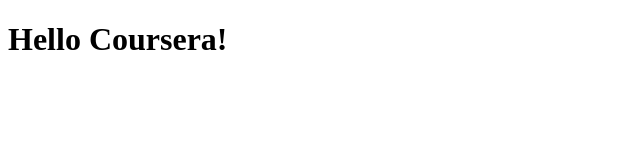
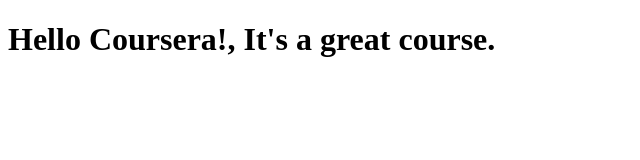
Before and after one commit to b-frai/coursera-test, a plain HTML site: page site/index.html in a window 1280 px wide. Shown: the whole page, without its empty margins (0-640 px from the left). Drawn offline with Linux system fonts and the light colour scheme.

Commit message:
Small addition to our page content.

```diff
--- a/site/index.html
+++ b/site/index.html
@@ -4,6 +4,6 @@
 	<title>Hello Coursera!</title>
 </head>
 <body>
-	<h1>Hello Coursera!</h1>
+	<h1>Hello Coursera!, It's a great course.</h1>
 </body>
 </html>
```
